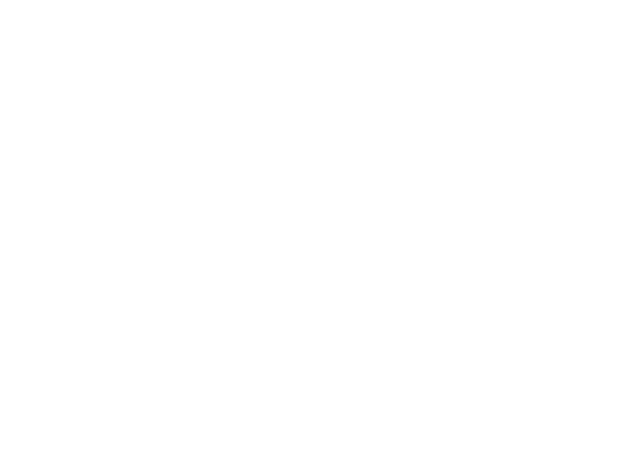
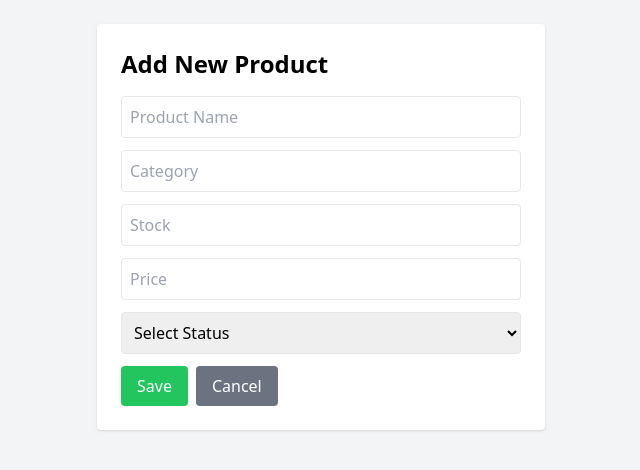
Before and after one commit to measmeas1/advertising-media-agency-php, a PHP site: page /products/create.php in a window 1280 px wide. Before the commit the part shown is empty. Shown: the top 470 px of the page, without its empty margins (319-959 px from the left). Run offline with PHP 8.4, Linux system fonts and the light colour scheme; a stand-in replaces the project's code that opens the database connection; some libraries are stand-ins or nearby versions.

Commit message:
Add New Product

```diff
--- a/src/admin/products/create.php
+++ b/src/admin/products/create.php
@@ -0,0 +1,58 @@
+<?php
+// Include database connection
+include '../config.php'; // make sure path is correct
+
+if(isset($_POST['save'])) {
+    $name = $_POST['name'];
+    $category = $_POST['category'];
+    $stock = $_POST['stock'];
+    $price = $_POST['price'];
+    $status = $_POST['status'];
+
+    // Insert into database
+    $query = "INSERT INTO products (name, category, stock, price, status) VALUES ('$name','$category','$stock','$price','$status')";
+    $result = mysqli_query($conn, $query);
+
+    if($result){
+        // Redirect to index.php after save
+        header("Location: index.php");
+        exit();
+    } else {
+        echo "Error: ". mysqli_error($conn);
+    }
+}
+?>
+
+<!DOCTYPE html>
+<html lang="en">
+<head>
+    <meta charset="UTF-8">
+    <title>Add Product</title>
+    <meta name="viewport" content="width=device-width, initial-scale=1.0">
+    <link href="../assets/css/tailwind.css" rel="stylesheet">
+    <script src="https://cdn.tailwindcss.com"></script>
+</head>
+<body class="bg-gray-100 p-6">
+
+<div class="max-w-md mx-auto bg-white p-6 rounded shadow">
+    <h2 class="text-2xl font-semibold mb-4">Add New Product</h2>
+
+    <form method="POST">
+        <input type="text" name="name" placeholder="Product Name" class="p-2 border rounded w-full mb-3" required>
+        <input type="text" name="category" placeholder="Category" class="p-2 border rounded w-full mb-3" required>
+        <input type="number" name="stock" placeholder="Stock" class="p-2 border rounded w-full mb-3" required>
+        <input type="number" name="price" placeholder="Price" class="p-2 border rounded w-full mb-3" required>
+        <select name="status" class="p-2 border rounded w-full mb-3" required>
+            <option value="">Select Status</option>
+            <option value="Active">Active</option>
+            <option value="Out of Stock">Out of Stock</option>
+        </select>
+        <div class="flex space-x-2">
+            <button type="submit" name="save" class="bg-green-500 text-white px-4 py-2 rounded hover:bg-green-600">Save</button>
+            <a href="index.php" class="bg-gray-500 text-white px-4 py-2 rounded hover:bg-gray-600">Cancel</a>
+        </div>
+    </form>
+</div>
+
+</body>
+</html>
```
Also changed, not shown: src/admin/products/index.php (+4 -3 lines).
